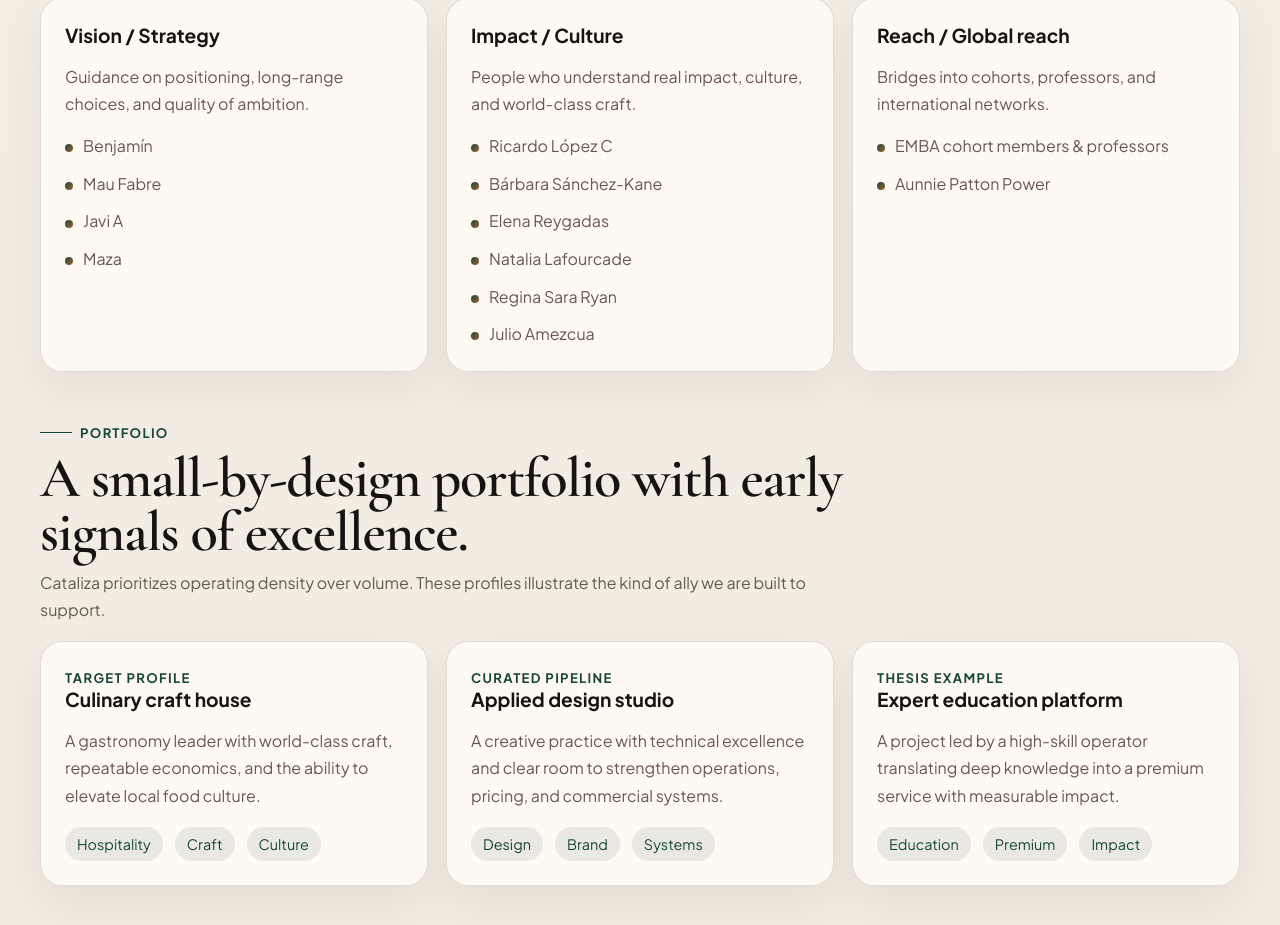
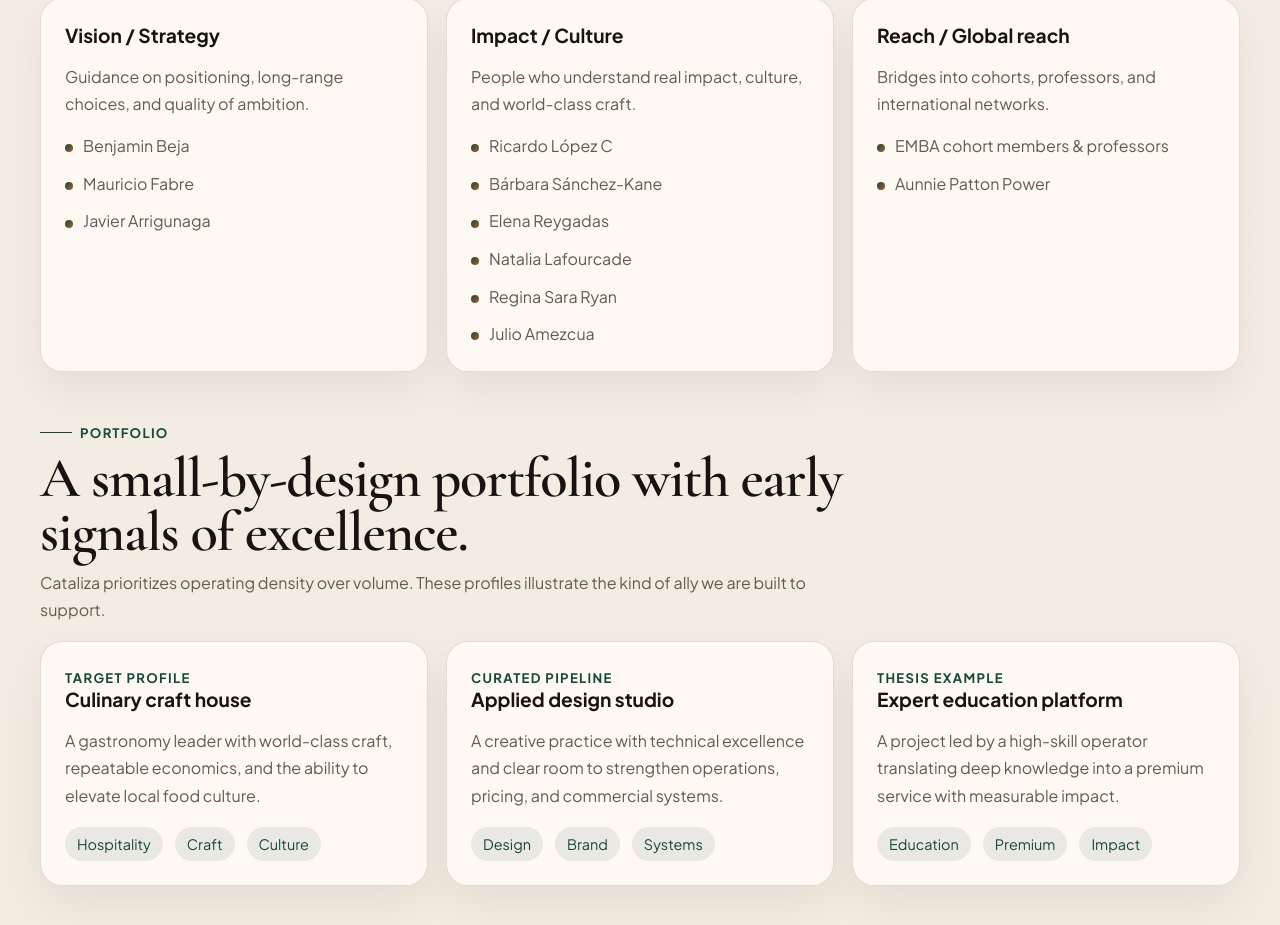
Before and after one commit to luisvega93/cataliza, a Next.js app: page /cataliza/en in a window 1280 px wide. Shown: the part 4710-5635 px from the top of the page. Built offline with nearby package versions, Linux system fonts and the light colour scheme.

Commit message:
Update council member names

```diff
--- a/src/content/public-site.en.ts
+++ b/src/content/public-site.en.ts
@@ -162,7 +162,7 @@
       {
         title: "Vision / Strategy",
         summary: "Guidance on positioning, long-range choices, and quality of ambition.",
-        members: ["Benjamín", "Mau Fabre", "Javi A", "Maza"],
+        members: ["Benjamin Beja", "Mauricio Fabre", "Javier Arrigunaga"],
       },
       {
         title: "Impact / Culture",
--- a/src/content/public-site.es.ts
+++ b/src/content/public-site.es.ts
@@ -168,7 +168,7 @@
       {
         title: "Vision / Estrategia",
         summary: "Consejo para visión, positioning y decisiones de largo plazo.",
-        members: ["Benjamín", "Mau Fabre", "Javi A", "Maza"],
+        members: ["Benjamin Beja", "Mauricio Fabre", "Javier Arrigunaga"],
       },
       {
         title: "Impact / Cultura",
```
